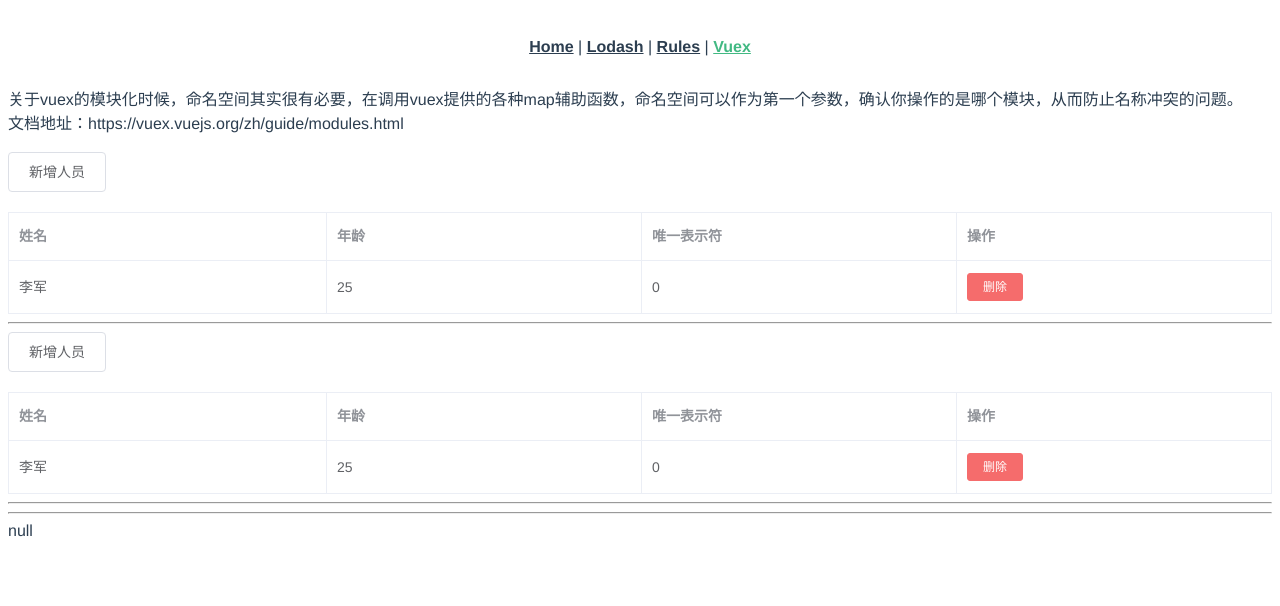
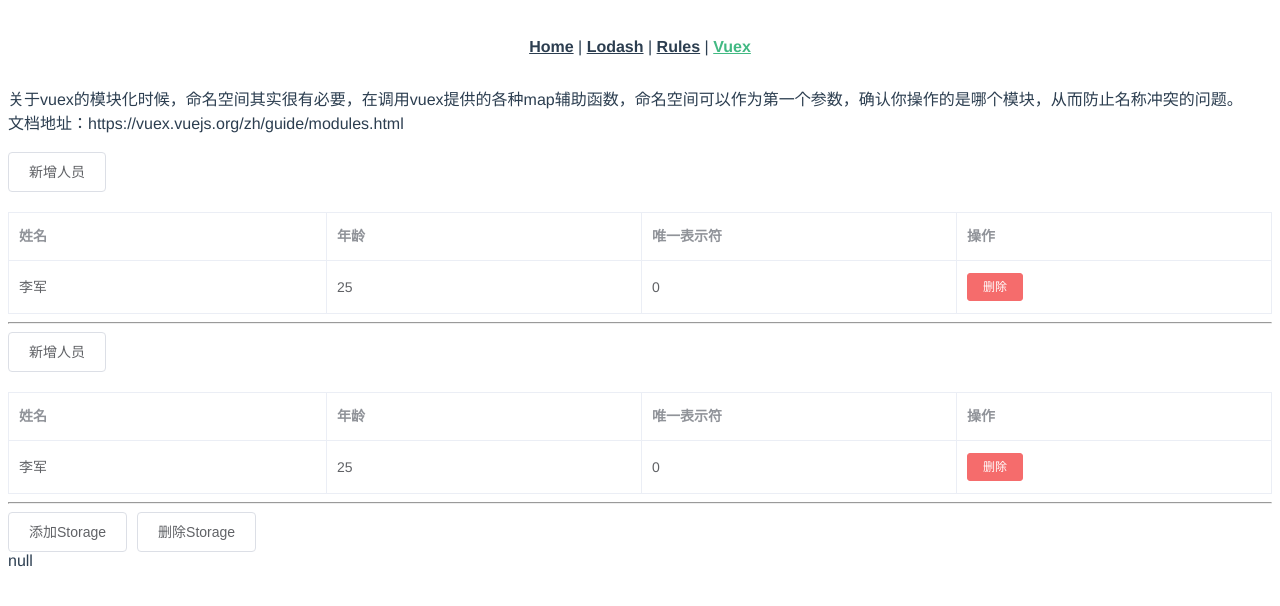
Before and after one commit to lijun2017/share, a Vue app: page /vuex in a window 1280 px wide. Shown: the top 606 px of the page. Built offline with nearby package versions, Linux system fonts and the light colour scheme.

Commit message:
storage修改

```diff
--- a/src/views/Vuex_module/index.vue
+++ b/src/views/Vuex_module/index.vue
@@ -9,7 +9,14 @@
     <hr>
     <module2></module2>
     <hr>
-    <hr>
+    <el-button
+      @click="addStorage"
+      class="add-btn"
+    >添加Storage</el-button>
+    <el-button
+      @click="deleteStorage"
+      class="add-btn"
+    >删除Storage</el-button>
     <div>
       {{localstorageTest}}
     </div>
@@ -28,11 +35,23 @@ export default {
   },
   data () {
     return {
-      localstorageTest: ''
     }
   },
-  mounted () {
-    this.localstorageTest = JSON.stringify(storage.get('test'))
+  computed: {
+    localstorageTest () {
+      return JSON.stringify(storage.get('test'))
+    }
+  },
+  methods: {
+    addStorage () {
+      storage.set('test', {
+        name: 'lijun',
+        age: 25
+      })
+    },
+    deleteStorage () {
+      storage.remove('test')
+    }
   }
 }
 </script>
```
